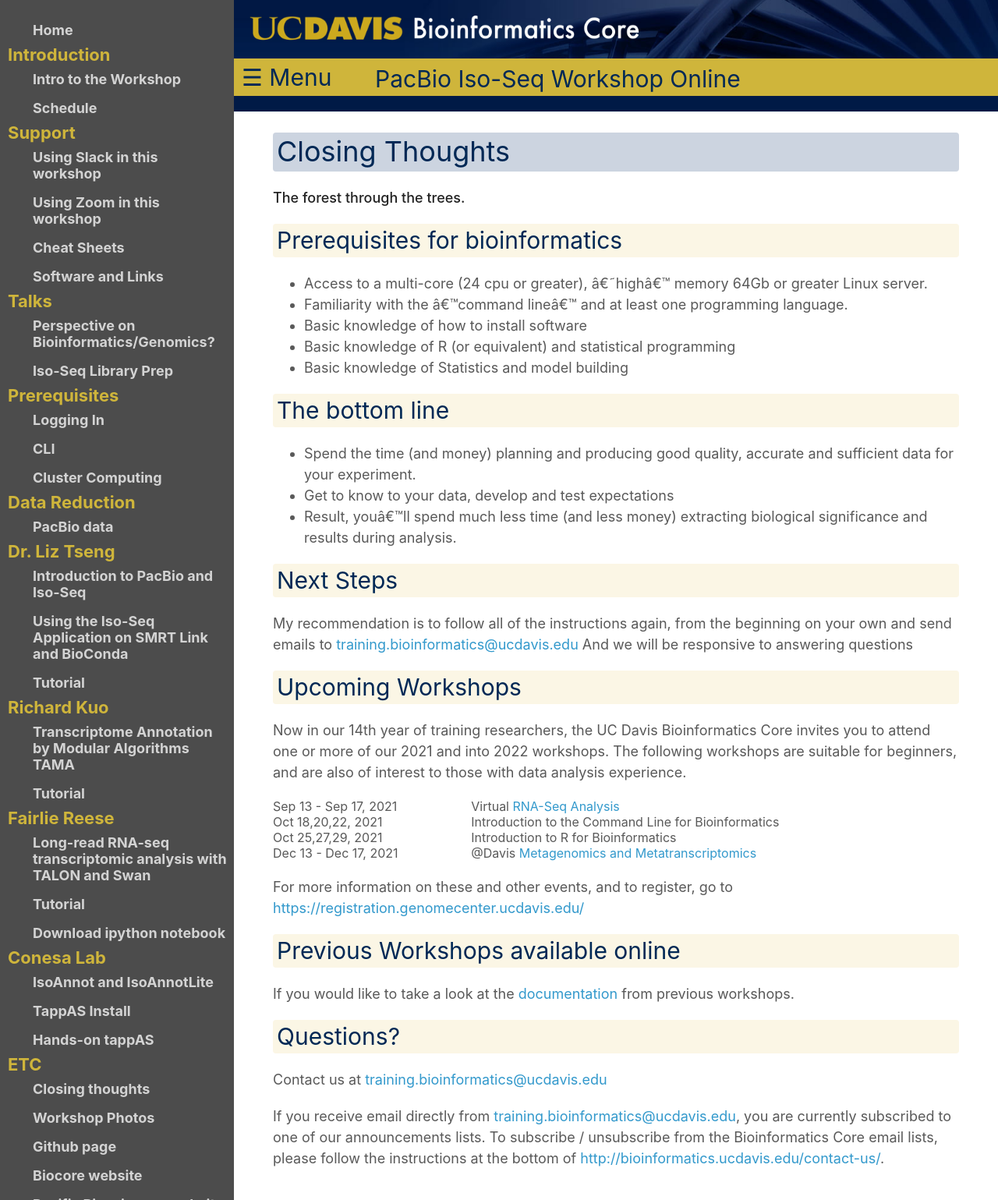
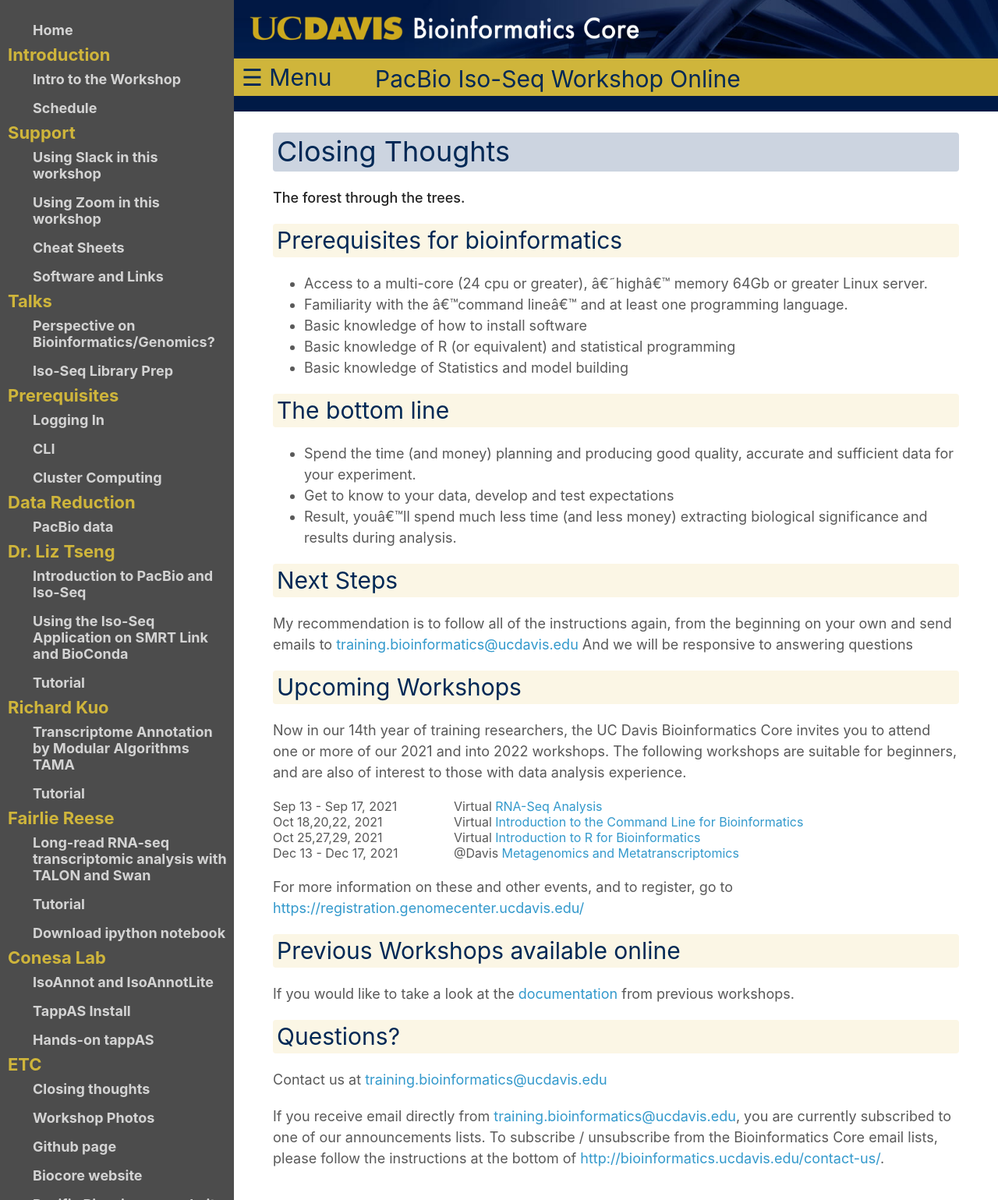
Before and after one commit to ucdavis-bioinformatics-training/2021-August-Iso-Seq, a Jekyll site: the page built from base/closing.md, in a window 1280 px wide. Shown: the whole page at 78% size. Built offline with Jekyll 4.4.1, drawn with Linux system fonts in a browser that asks for light colours; our own code applies the rules of GitHub Pages for plain Markdown files.

```diff
--- a/base/closing.md
+++ b/base/closing.md
@@ -26,8 +26,8 @@
 
 | :------------- |:-------------:|
 |Sep 13 - Sep 17, 2021  | Virtual [RNA-Seq Analysis](https://registration.genomecenter.ucdavis.edu/events/RNAseq_september_2021/)   |
-|Oct 18,20,22, 2021  | Introduction to the Command Line for Bioinformatics |
-|Oct 25,27,29, 2021  | Introduction to R for Bioinformatics |
+|Oct 18,20,22, 2021  | Virtual [Introduction to the Command Line for Bioinformatics](https://registration.genomecenter.ucdavis.edu/events/cli_oct_2021/) |
+|Oct 25,27,29, 2021  | Virtual [Introduction to R for Bioinformatics](https://registration.genomecenter.ucdavis.edu/events/r_oct_2021/) |
 |Dec 13 - Dec 17, 2021  | @Davis [Metagenomics and Metatranscriptomics](https://registration.genomecenter.ucdavis.edu/events/metagenomics_december_2021/)   |
 
 For more information on these and other events, and to register, go to [https://registration.genomecenter.ucdavis.edu/](https://registration.genomecenter.ucdavis.edu/)
```
